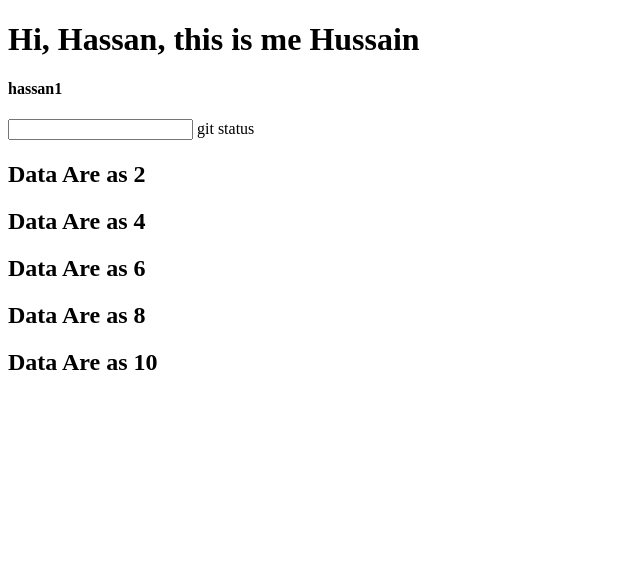
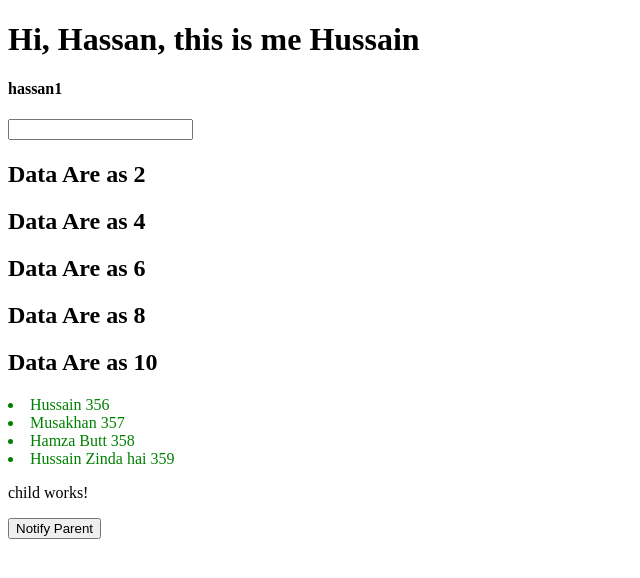
Before and after one commit to hassangee/Angular-demo, an Angular app: page / in a window 1280 px wide. Shown: the top 578 px of the page, without its empty margins (0-640 px from the left). Built offline with nearby package versions, Linux system fonts and the light colour scheme.

Commit message:
Add Child Component

```diff
--- a/src/app/app.component.html
+++ b/src/app/app.component.html
@@ -2,8 +2,16 @@
 <h4>{{title}}</h4>
 <div>
   <input type="text" [(ngModel)]="searchText">
-git status</div>
+</div>
 <h4>{{searchText}}</h4>
 <div *ngFor="let item of [2, 4, 6, 8, 10]">
-  <h2 >Data Are as {{item}}</h2>
+  <h2>Data Are as {{item}}</h2>
 </div>
+
+<div *ngFor="let data of array"  [ngStyle]="{'color': 'green'}">
+  <li>
+    {{data.name}}
+    {{data.id}}
+  </li>
+</div>
+<app-child (notify)="onNotify($event)"></app-child>
--- a/src/app/app.component.ts
+++ b/src/app/app.component.ts
@@ -3,10 +3,34 @@ import { Component } from '@angular/core';
 @Component({
   selector: 'app-root',
   templateUrl: './app.component.html',
-  styleUrl: './app.component.css'
+  styleUrls: ['./app.component.css'] // corrected property name
 })
 export class AppComponent {
   title = 'hassan1';
 
-  searchText:string = '';
+  array = [
+    {
+      name: 'Hussain',
+      id: 356
+    },
+    {
+      name: 'Musakhan',
+      id: 357
+    },
+    {
+      name: 'Hamza Butt',
+      id: 358
+    },
+    {
+      name: 'Hussain Zinda hai',
+      id: 359
+    }
+  ];
+
+  searchText: string = '';
+
+  onNotify(event: CustomEvent) {
+    // Handle the custom event
+    console.log('Received custom event:', event.detail);
+  }
 }
--- a/src/app/app.module.ts
+++ b/src/app/app.module.ts
@@ -5,10 +5,12 @@ import { AppRoutingModule } from './app-routing.module';
 import { AppComponent } from './app.component';
 import { NgModel } from '@angular/forms';
 import { FormsModule } from '@angular/forms';
+import { ChildComponent } from './child/child.component';
 
 @NgModule({
   declarations: [
     AppComponent,
+    ChildComponent,
 
   ],
   imports: [
--- /dev/null
+++ b/src/app/child/child.component.html
@@ -0,0 +1,2 @@
+<p>child works!</p>
+<button (click)="sendNotification()">Notify Parent</button>
--- /dev/null
+++ b/src/app/child/child.component.ts
@@ -0,0 +1,22 @@
+import { Component, EventEmitter, Output } from '@angular/core';
+
+@Component({
+  selector: 'app-child',
+  templateUrl: './child.component.html',
+  styleUrl: './child.component.css'
+})
+export class ChildComponent {
+
+@Output() notify:EventEmitter<CustomEvent>= new EventEmitter<CustomEvent>();
+
+
+
+  sendNotification(){
+    const eventDetails = {message : 'Hello World this is child message'};
+    const customEvent = new CustomEvent('notify',{detail: eventDetails});
+
+    this.notify.emit(customEvent)
+
+  }
+
+}
```
Also changed, not shown: src/app/child/child.component.css (added), 1 other file (tests, documents, lock files or other folders).
